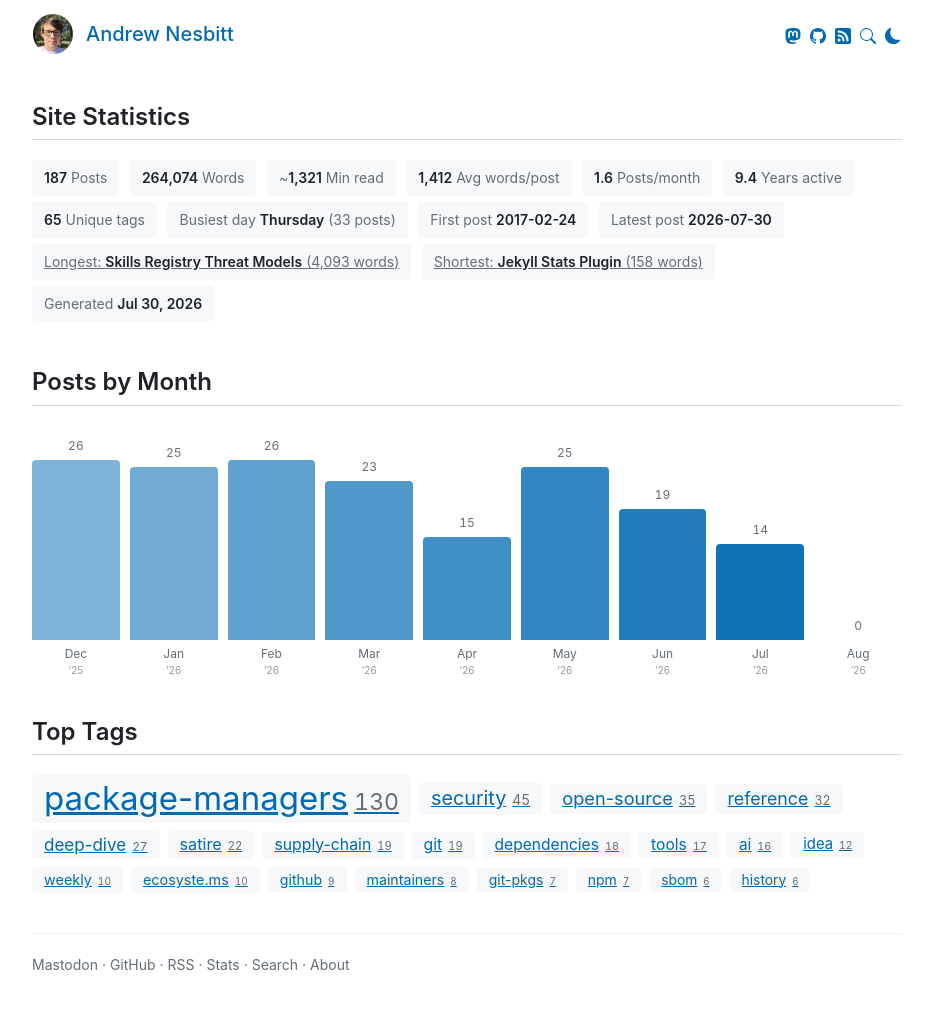
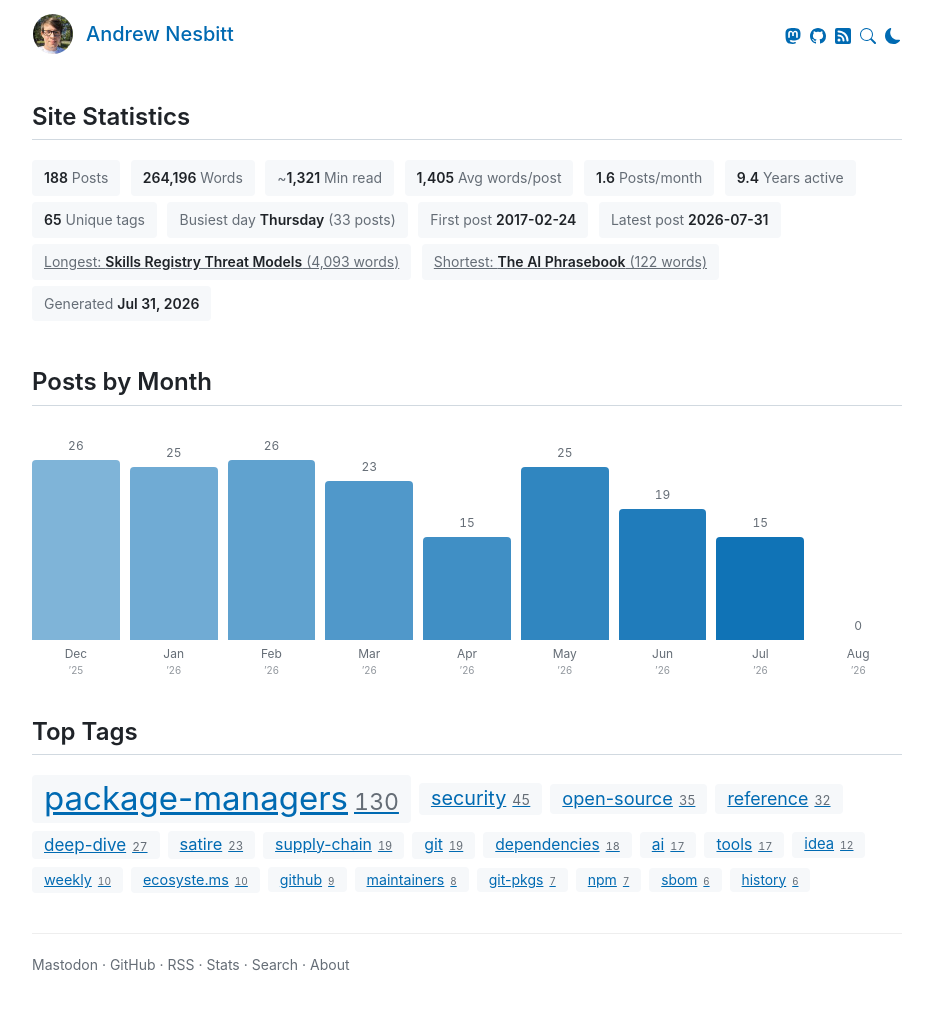
Before and after one commit to andrew/nesbitt.io, a Jekyll site: the page built from stats.html, in a window 1280 px wide, cut to the strip 106-1171 px from the top of the page. Shown: the top 1010 px of the strip, without its empty margins (173-1106 px from the left). Built offline with Jekyll 4.4.1, drawn with Linux system fonts in a browser that asks for light colours; comment, search, counter and statistics services are not loaded.

Commit message:
Update twipm

```diff
--- a/_data/stats.json
+++ b/_data/stats.json
@@ -1,18 +1,18 @@
 {
-  "generated_at": "2026-07-30T12:59:14Z",
-  "total_posts": 187,
-  "total_words": 264074,
+  "generated_at": "2026-07-31T12:00:42Z",
+  "total_posts": 188,
+  "total_words": 264196,
   "reading_minutes": 1321,
-  "average_words": 1412,
+  "average_words": 1405,
   "longest_post": {
     "title": "Skills Registry Threat Models",
     "url": "/2026/06/03/skills-registry-threat-models.html",
     "words": 4093
   },
   "shortest_post": {
-    "title": "Jekyll Stats Plugin",
-    "url": "/2025/12/21/jekyll-stats-plugin.html",
-    "words": 158
+    "title": "The AI Phrasebook",
+    "url": "/2026/07/31/the-ai-phrasebook.html",
+    "words": 122
   },
   "first_post": {
     "title": "Exploring Unseen Open Source Infrastructure",
@@ -20,16 +20,16 @@
     "date": "2017-02-24"
   },
   "last_post": {
-    "title": "Wheels, Bottles and Images",
-    "url": "/2026/07/30/wheels-bottles-images.html",
-    "date": "2026-07-30"
+    "title": "The AI Phrasebook",
+    "url": "/2026/07/31/the-ai-phrasebook.html",
+    "date": "2026-07-31"
   },
   "years_active": 9.4,
   "posts_per_month": 1.6,
   "posts_by_year": [
     {
       "year": 2026,
-      "count": 147
+      "count": 148
     },
     {
       "year": 2025,
@@ -55,7 +55,7 @@
   "posts_by_month": [
     {
       "month": "2026-07",
-      "count": 14
+      "count": 15
     },
     {
       "month": "2026-06",
@@ -116,7 +116,7 @@
     "tuesday": 28,
     "wednesday": 23,
     "thursday": 33,
-    "friday": 31,
+    "friday": 32,
     "saturday": 28
   },
   "tags": [
@@ -142,7 +142,7 @@
     },
     {
       "name": "satire",
-      "count": 22
+      "count": 23
     },
     {
       "name": "supply-chain",
@@ -157,12 +157,12 @@
       "count": 18
     },
     {
-      "name": "tools",
+      "name": "ai",
       "count": 17
     },
     {
-      "name": "ai",
-      "count": 16
+      "name": "tools",
+      "count": 17
     },
     {
       "name": "idea",
```
Also changed, not shown: _posts/2026/2026-08-01-this-week-in-package-management.md (+13 -4 lines).
